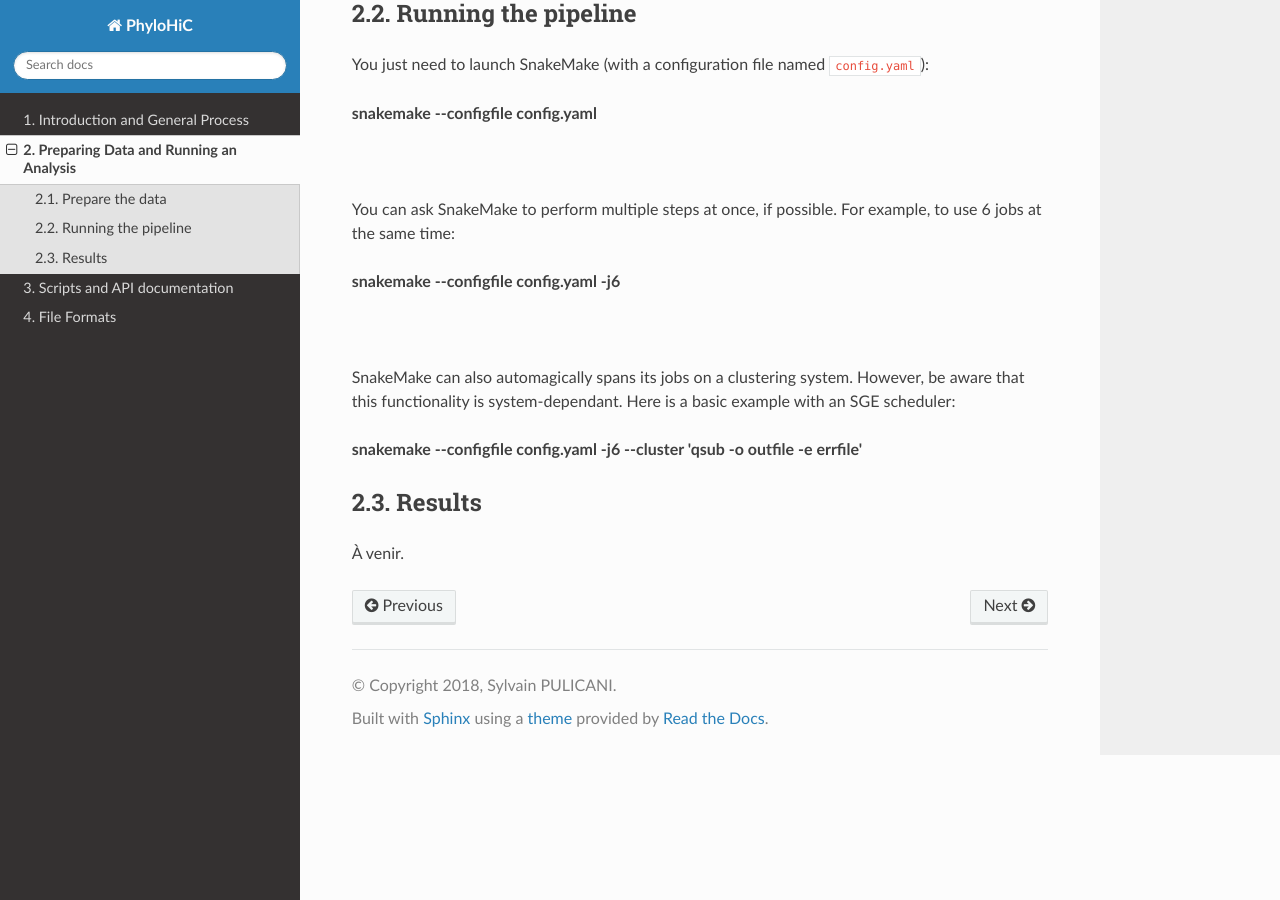
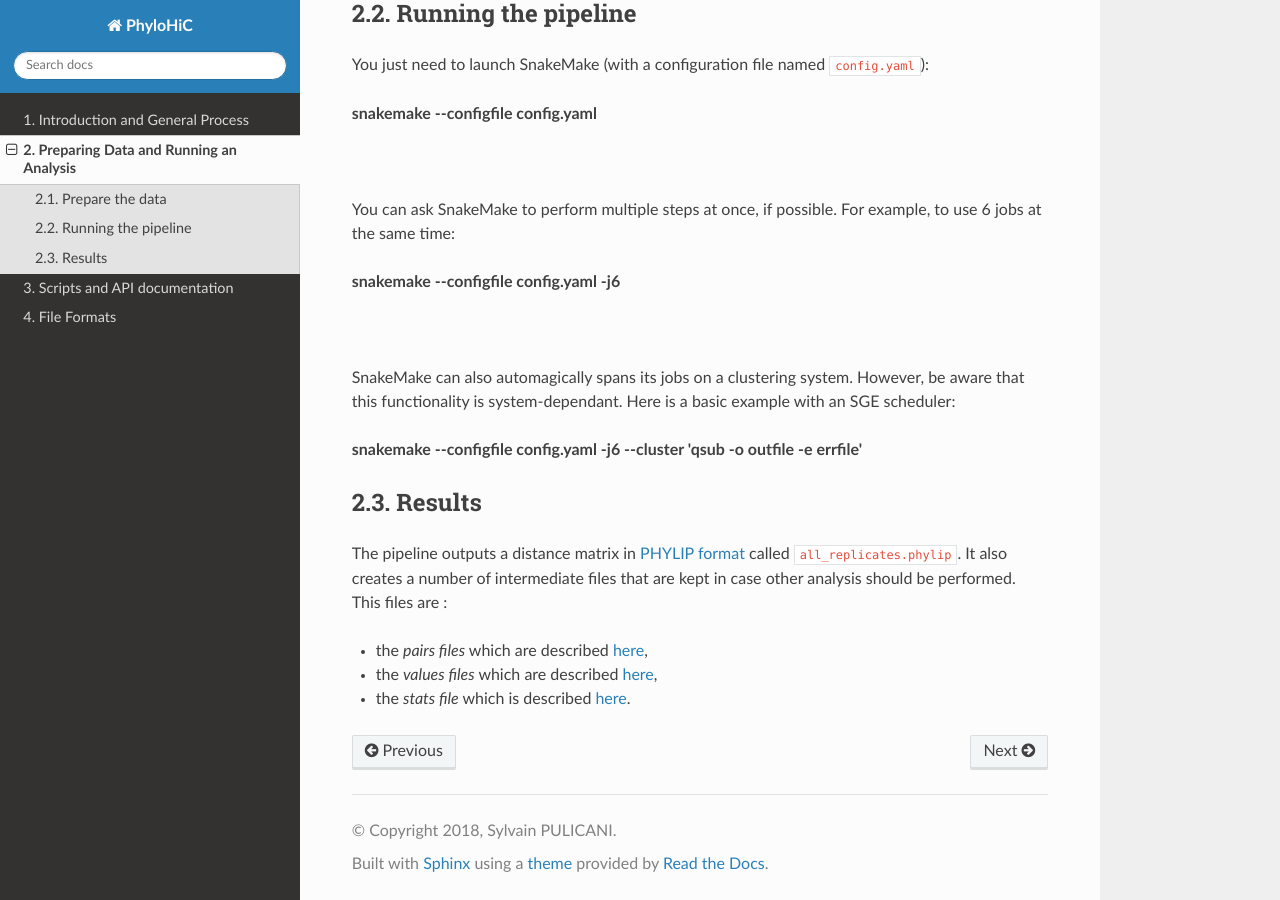
Before and after one commit to Picani/phyloHiC, a Sphinx documentation site: the page built from doc/analysis.rst, in a window 1280 px wide and 900 px high, scrolled down 531 px. Built offline with Sphinx 7.4.7 and the Read the Docs theme 2.0.0, drawn with Linux system fonts in a browser that asks for light colours.

Commit message:
Update documentation

```diff
--- a/doc/analysis.rst
+++ b/doc/analysis.rst
@@ -49,8 +49,15 @@ basic example with an SGE scheduler:
 Results
 -------
 
-À venir.
+The pipeline outputs a distance matrix in `PHYLIP format`_ called
+:file:`all_replicates.phylip`. It also creates a number of intermediate files
+that are kept in case other analysis should be performed. This files are :
+
+* the `pairs files` which are described :doc:`here <formats/pairs>`,
+* the `values files` which are described :doc:`here <formats/values>`,
+* the `stats file` which is described :doc:`here <formats/stats>`.
 
 
 .. _BED format: https://genome.ucsc.edu/FAQ/FAQformat.html#format1
 .. _YAML: https://yaml.org
+.. _PHYLIP format: http://evolution.genetics.washington.edu/phylip/doc/distance.html
```
